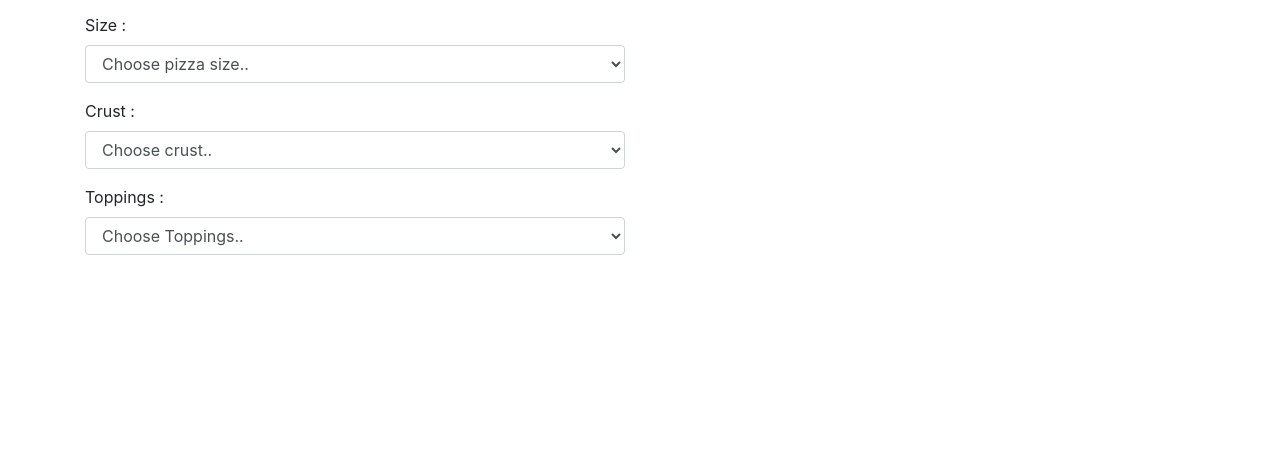
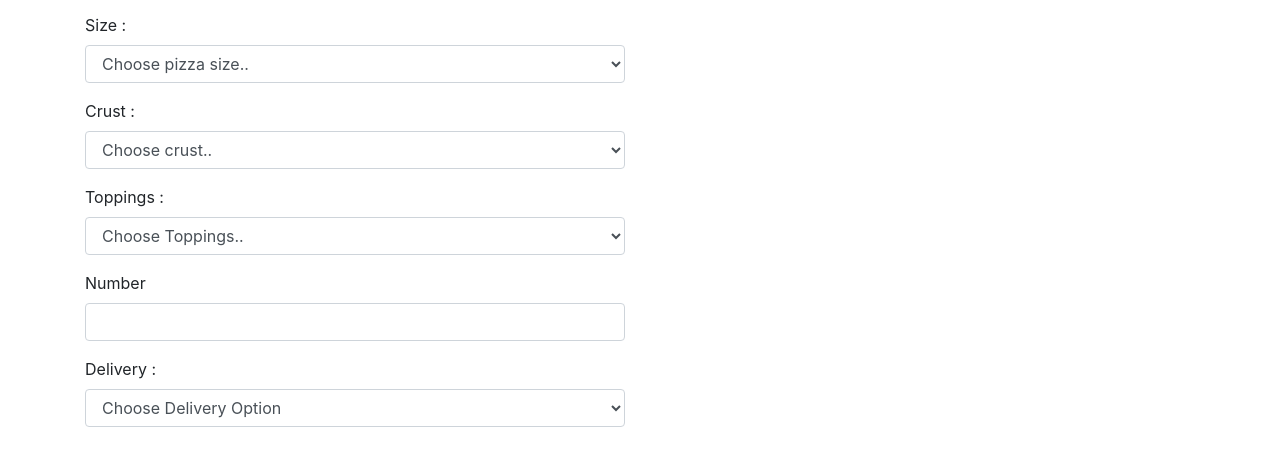
Before and after one commit to ondicho/crazy4Pizza, a plain HTML site: page index.html in a window 1280 px wide. Shown: the part 335-800 px from the top of the page. Drawn offline with nearby package versions, Linux system fonts and the light colour scheme.

Commit message:
this commit adds a select list for delivery and an input area for number of pizza's to be ordered in index.html

```diff
--- a/index.html
+++ b/index.html
@@ -55,6 +55,18 @@
                 <option id="pizzaToppingsChicken">Chicken</option>
               </select>
             </div>
+            <div class="form-group">
+              <label for="pizzaNumber">Number</label>
+              <input  type="text" id="pizzaNumber" class="form-control">
+            </div>
+            <div class="form-group">
+              <label for="pizzaDelivery">Delivery :</label>
+              <select id="pizzaDelivery"  class="form-control">
+                <option selected>Choose Delivery Option</option>
+                <option id="pizzaDeliveryYes">Yes</option>
+                <option id="pizzaDeliveryNo">No</option>
+              </select>
+            </div>
           </form>
         </div>
       </div>
```
